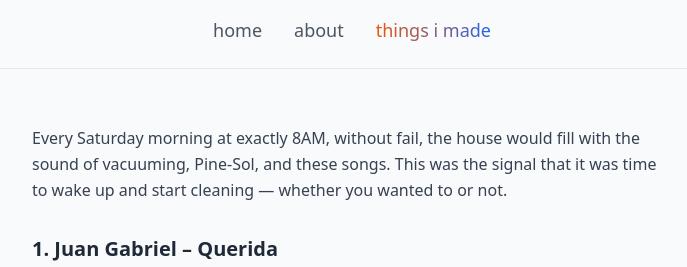
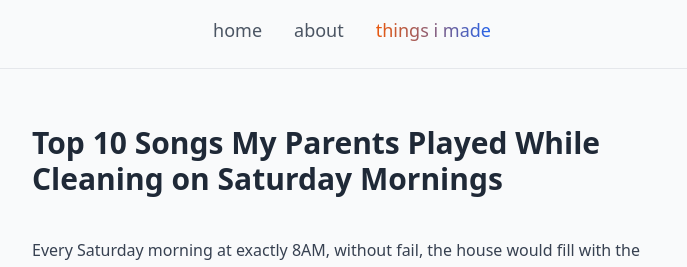
Before and after one commit to enriquebarragan/enriquebarragan.github.io, a Jekyll site: the page built from _things-i-made/saturday-cleaning-songs.html, in a window 1280 px wide, cut to the strip 0-267 px from the top of the page. Shown: the whole strip, without its empty margins (288-975 px from the left). Built offline with Jekyll 4.4.1, drawn with Linux system fonts in a browser that asks for light colours; nearby versions of some CDN libraries.

Commit message:
Update saturday-cleaning-songs.html

```diff
--- a/_things-i-made/saturday-cleaning-songs.html
+++ b/_things-i-made/saturday-cleaning-songs.html
@@ -3,9 +3,14 @@ title: "Top 10 Songs My Parents Played While Cleaning on Saturday Mornings"
 date: 2025-06-17
 layout: default
 tags: [music, nostalgia]
+excerpt: "At exactly 8AM every Saturday, the house filled with Pine-Sol and the unmistakable sound of Juan Gabriel or Los Bukis. These songs meant one thing: it was time to clean."
 ---
 
-<div class="max-w-2xl mx-auto px-4 py-10 space-y-8">
+<div class="max-w-2xl mx-auto px-4 py-10 space-y-10">
+
+  <h1 class="text-3xl font-bold text-gray-800">
+    Top 10 Songs My Parents Played While Cleaning on Saturday Mornings
+  </h1>
 
   <p class="text-base text-gray-700 leading-relaxed">
     Every Saturday morning at exactly 8AM, without fail, the house would fill with the sound of vacuuming, Pine-Sol, and these songs.
@@ -18,12 +23,12 @@ tags: [music, nostalgia]
     <iframe class="w-full aspect-video" src="https://www.youtube.com/embed/YOUTUBE_ID_1" frameborder="0" allowfullscreen></iframe>
   </div>
 
-  <!-- Repeat for other songs -->
+  <!-- Song 2 -->
   <div class="space-y-2">
     <h2 class="text-xl font-semibold text-gray-800">2. Los Bukis – Tu Cárcel</h2>
     <iframe class="w-full aspect-video" src="https://www.youtube.com/embed/YOUTUBE_ID_2" frameborder="0" allowfullscreen></iframe>
   </div>
 
-  <!-- Add the rest of your list... -->
+  <!-- Add more songs as needed -->
 
 </div>
```
